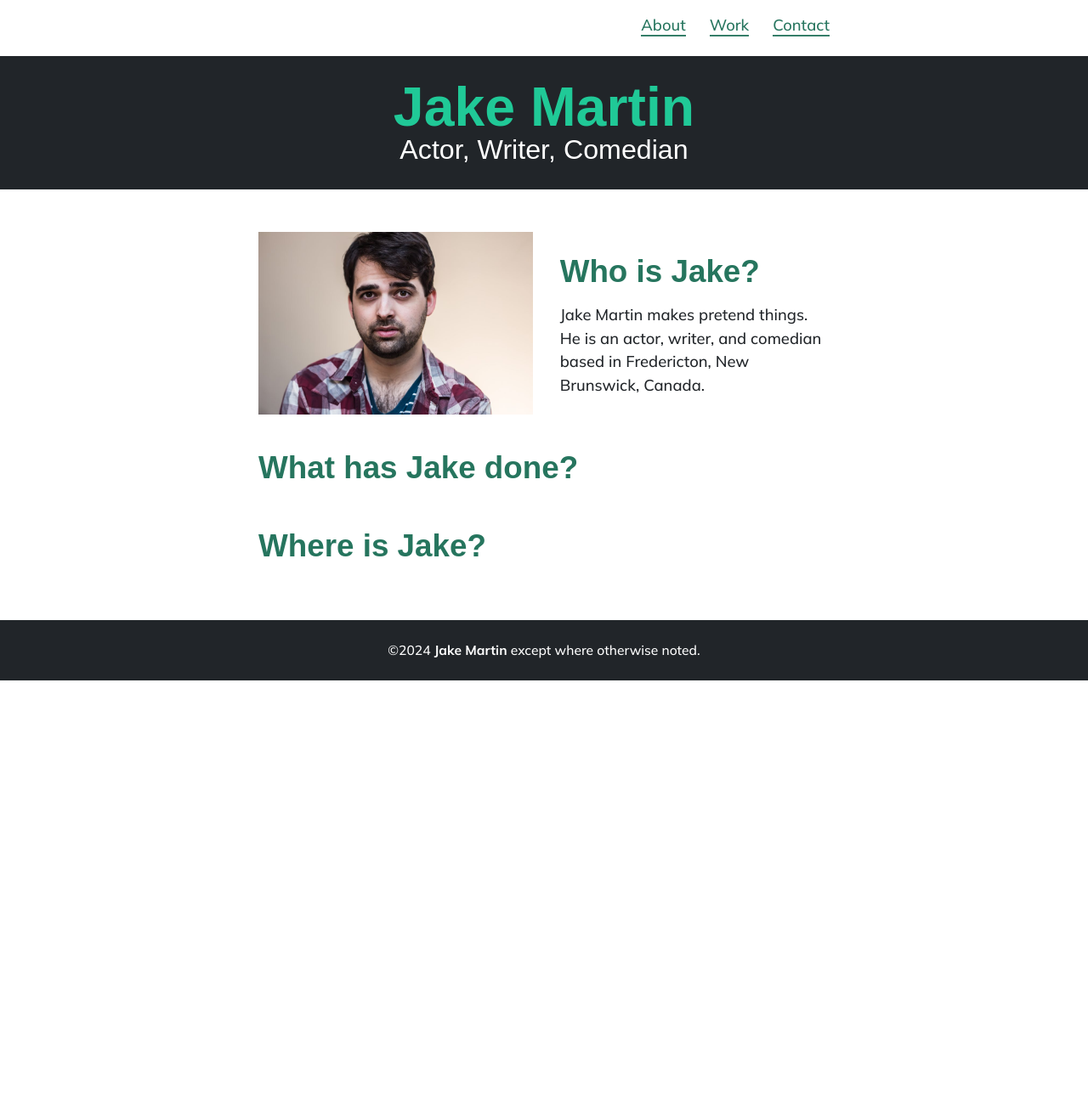
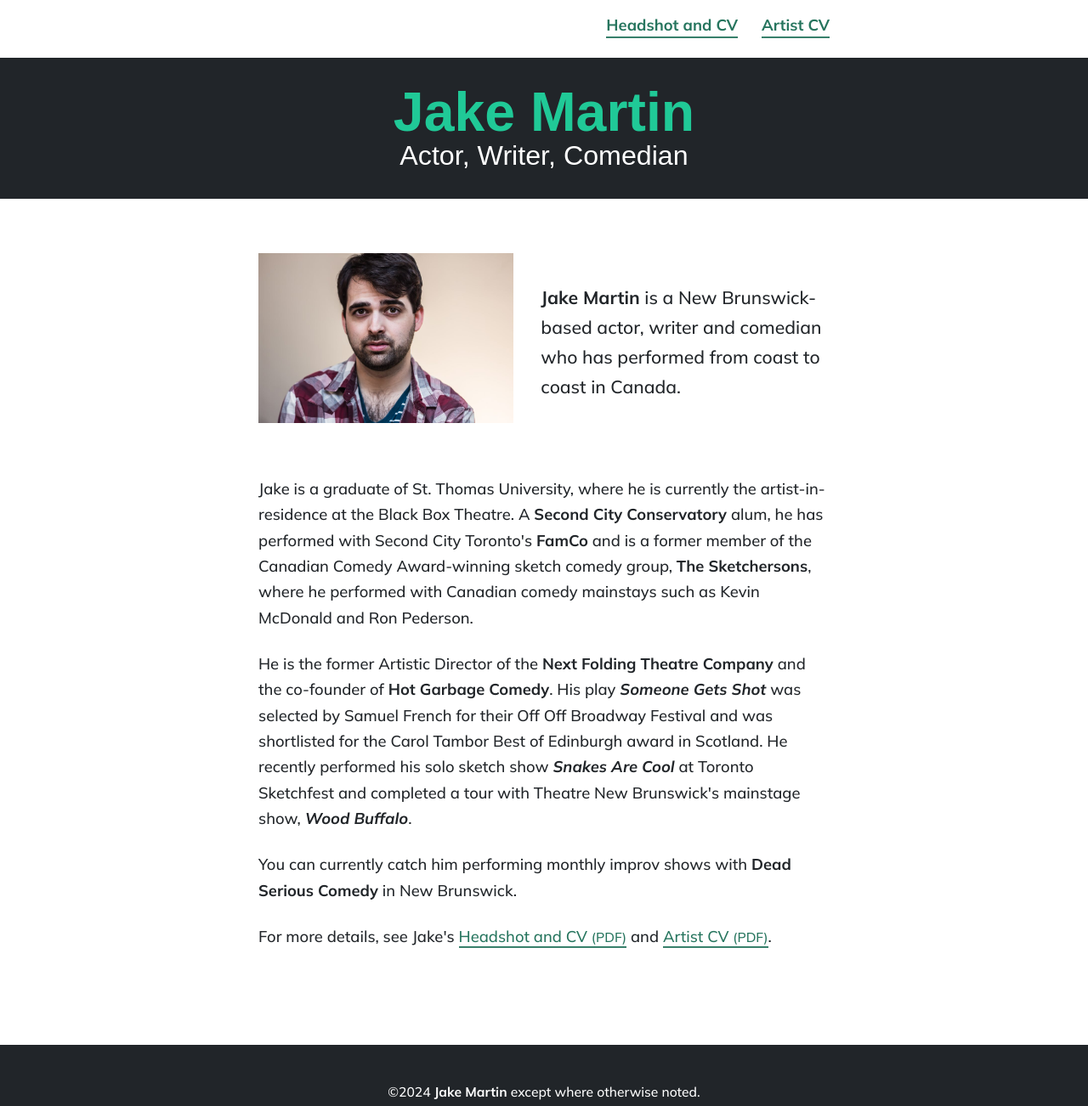
Before and after one commit to stephenbelyea/jake-martin-portfolio, a website: page docs/index.html in a window 1280 px wide. Shown: the whole page at 85% size. Before the commit the page ends 801 px from the top, so only its background shows below. Drawn offline with Linux system fonts and the light colour scheme; a web font is replaced by a local one.

Commit message:
Add page content and link CV files

```diff
--- a/docs/css/style.css
+++ b/docs/css/style.css
@@ -4,6 +4,7 @@
 
   --font-size-small: 0.85em;
   --font-size-body: 1.15rem;
+  --font-size-large: 1.15em;
   --font-size-heading-1: 3.5em;
   --font-size-heading-2: 2em;
   --font-size-sub-heading: 1.75em;
@@ -31,7 +32,7 @@ body {
   font-family: var(--font-family-body);
   font-weight: var(--font-weight-medium);
   font-size: var(--font-size-body);
-  line-height: 1.5;
+  line-height: 1.65;
   color: var(--color-grey);
 }
 
@@ -64,6 +65,18 @@ h2 {
   margin: 0 0 0.5em;
 }
 
+p {
+  margin: 1.5rem 0;
+}
+
+em {
+  font-style: italic;
+}
+
+small {
+  font-size: var(--font-size-small);
+}
+
 img {
   max-width: 100%;
   height: auto;
@@ -87,7 +100,7 @@ a[href]:focus {
 }
 
 nav > a[href] {
-  line-height: 1.25;
+  line-height: 1.35;
   margin: 0 0 0.35em;
 }
 
@@ -146,12 +159,26 @@ nav > a[href] {
   background: var(--color-grey);
   color: var(--color-white);
   text-align: center;
-  padding: 1.5em 0;
+}
+
+.wrap.header {
+  padding: 1.75em 0;
+}
+
+.wrap.about {
+  font-size: var(--font-size-large);
+  margin-top: 0.5em;
+  padding-bottom: 0.5em;
+}
+
+.wrap.work {
+  margin-bottom: 2em;
 }
 
 .wrap.footer {
   font-size: var(--font-size-small);
   margin-top: auto;
+  padding: 1.25em 0;
 }
 
 @media screen and (max-width: 650px) {
--- a/docs/index.html
+++ b/docs/index.html
@@ -3,6 +3,11 @@
   <head>
     <meta charset="UTF-8" />
     <meta name="viewport" content="width=device-width, initial-scale=1.0" />
+    <meta
+      name="description"
+      content="Jake Martin is a New Brunswick-based actor, writer and comedian
+    who has performed from coast to coast in Canada."
+    />
     <title>Jake Martin | Actor, Writer, Comedian</title>
     <link rel="stylesheet" href="css/reset.css" />
     <link rel="preconnect" href="https://fonts.googleapis.com" />
@@ -17,9 +22,12 @@
     <div class="container">
       <div class="wrap nav">
         <nav class="layout end">
-          <a href="#about">About</a>
-          <a href="#work">Work</a>
-          <a href="#contact">Contact</a>
+          <a target="_blank" href="files/Jake Martin 2024 Headshot and CV.pdf"
+            ><strong>Headshot and CV</strong></a
+          >
+          <a target="_blank" href="files/Jake Martin Artist CV.docx.pdf"
+            ><strong>Artist CV</strong></a
+          >
         </nav>
       </div>
       <div class="wrap header">
@@ -29,7 +37,7 @@
         </header>
       </div>
       <main>
-        <section class="wrap about" id="about" tabindex="-1">
+        <section class="wrap about">
           <div class="layout split">
             <aside>
               <img
@@ -38,29 +46,66 @@
               />
             </aside>
             <article>
-              <h2>Who is Jake?</h2>
               <p>
-                Jake Martin makes pretend things. He is an actor, writer, and comedian based in Fredericton, New Brunswick, Canada.
+                <strong>Jake Martin</strong> is a New Brunswick-based actor,
+                writer and comedian who has performed from coast to coast in
+                Canada.
               </p>
             </article>
           </div>
         </section>
-        <section class="wrap work" id="work" tabindex="-1">
+        <section class="wrap work">
           <div class="layout">
             <article>
-              <h2>What has Jake done?</h2>
+              <p>
+                Jake is a graduate of St. Thomas University, where he is
+                currently the artist-in-residence at the Black Box Theatre. A
+                <strong>Second City Conservatory</strong> alum, he has performed
+                with Second City Toronto's <strong>FamCo</strong> and is a
+                former member of the Canadian Comedy Award-winning sketch comedy
+                group, <strong>The Sketchersons</strong>, where he performed
+                with Canadian comedy mainstays such as Kevin McDonald and Ron
+                Pederson.
+              </p>
+              <p>
+                He is the former Artistic Director of the
+                <strong>Next Folding Theatre Company</strong> and the co-founder
+                of <strong>Hot Garbage Comedy</strong>. His play
+                <strong><em>Someone Gets Shot</em></strong> was selected by
+                Samuel French for their Off Off Broadway Festival and was
+                shortlisted for the Carol Tambor Best of Edinburgh award in
+                Scotland. He recently performed his solo sketch show
+                <strong><em>Snakes Are Cool</em></strong> at Toronto Sketchfest
+                and completed a tour with Theatre New Brunswick's mainstage
+                show, <strong><em>Wood Buffalo</em></strong
+                >.
+              </p>
+              <p>
+                You can currently catch him performing monthly improv shows with
+                <strong>Dead Serious Comedy</strong> in New Brunswick.
+              </p>
+              <p>
+                For more details, see Jake's
+                <a
+                  href="files/Jake Martin 2024 Headshot and CV.pdf"
+                  target="_blank"
+                  >Headshot and CV <small>(PDF)</small></a
+                >
+                and
+                <a href="files/Jake Martin Artist CV.docx.pdf" target="_blank"
+                  >Artist CV <small>(PDF)</small></a
+                >.
+              </p>
             </article>
-          </div>
-        </section>
-        <section class="wrap contact" id="contact" tabindex="-1">
-          <div class="layout">
-            <article><h2>Where is Jake?</h2></article>
           </div>
         </section>
       </main>
       <div class="wrap footer">
         <footer class="layout">
-          <p>&copy;2024 <strong>Jake Martin</strong> except where otherwise noted.</p>
+          <p>
+            &copy;2024 <strong>Jake Martin</strong> except where otherwise
+            noted.
+          </p>
         </footer>
       </div>
     </div>
```
Also changed, not shown: 2 other files.
